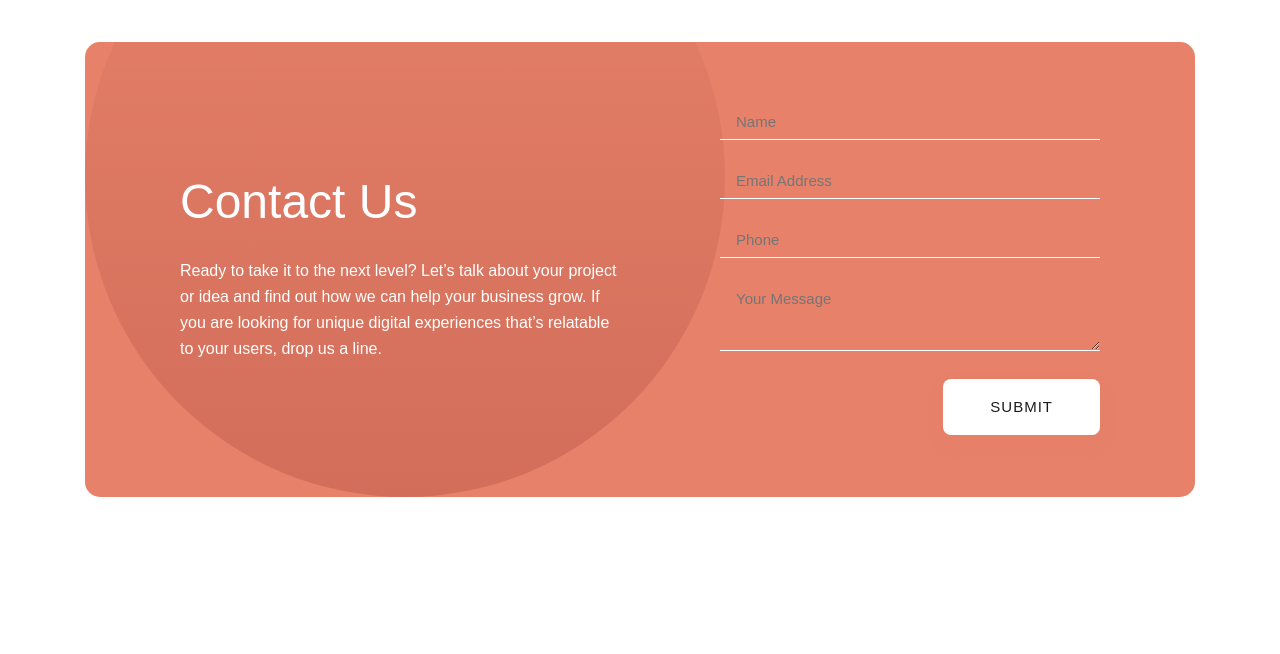
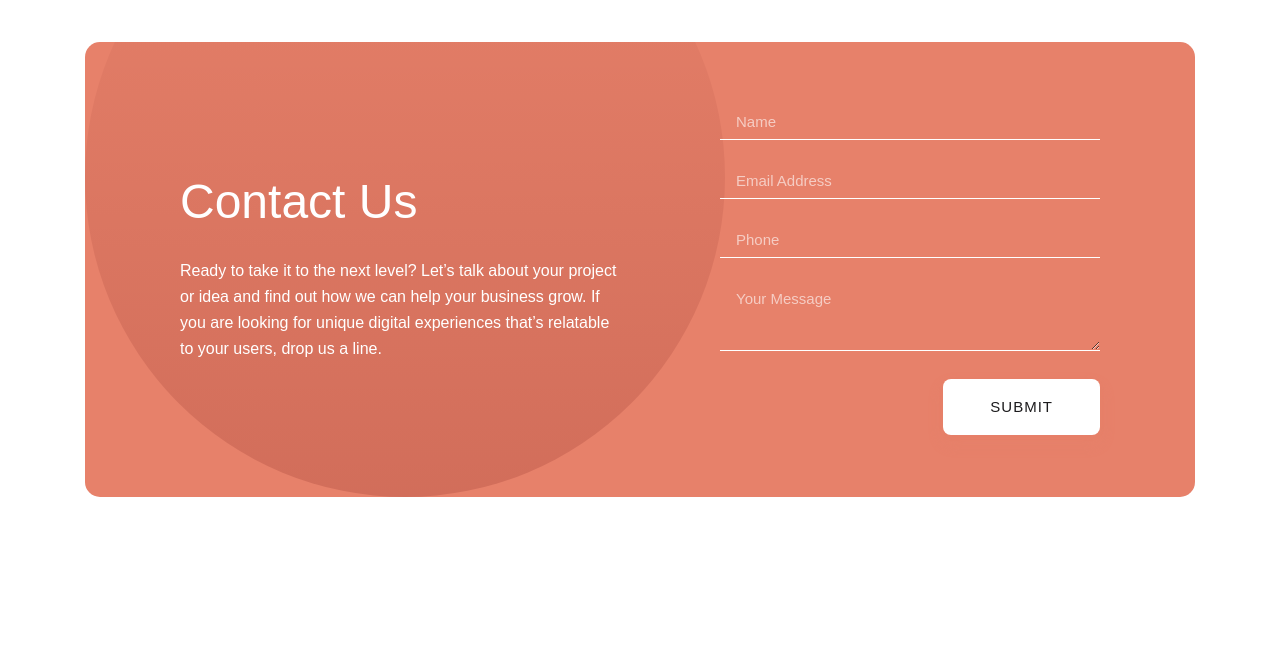
Before and after one commit to Coder-Liz/designo-multi-page-website, a website built with Vite: page contact.html in a window 1280 px wide. Shown: the part 113-767 px from the top of the page. Built offline with nearby package versions, Linux system fonts and the light colour scheme; a web font is replaced by a local one.

Commit message:
edit partials

```diff
--- a/app/scss/components/_contact.scss
+++ b/app/scss/components/_contact.scss
@@ -93,6 +93,11 @@
         border-bottom: 3px solid var(--clr-white);
       }
     }
+
+    input::placeholder,
+    textarea::placeholder {
+      color: var(--clr-placeholder);
+    }
   }
 
   &__error-container {
--- a/app/scss/globals/_colors.scss
+++ b/app/scss/globals/_colors.scss
@@ -5,6 +5,7 @@
   --clr-light-peach: hsl(11, 100%, 80%);
   --clr-dark-grey: hsl(264, 5%, 20%);
   --clr-light-grey: hsl(210, 17%, 95%);
+  --clr-placeholder: hsla(0, 0%, 100%, 0.6);
 
   --dark-text: var(--clr-dark-grey);
   --light-text: var(--clr-white);
```
